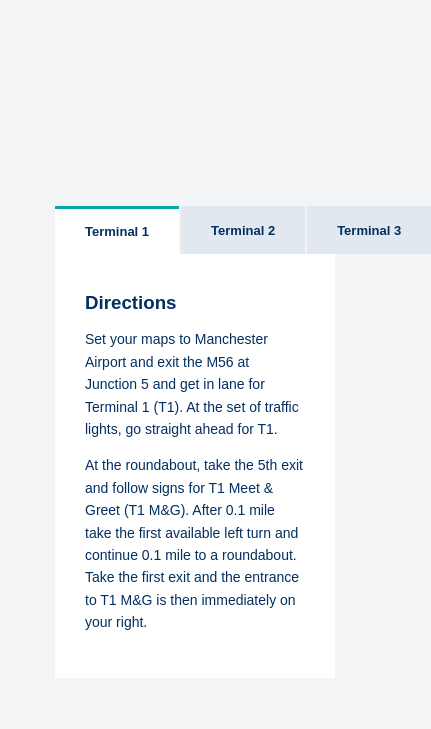
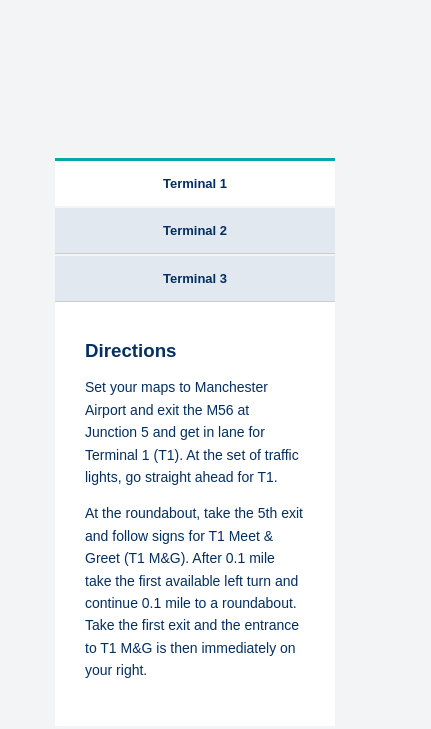
Before and after one commit to mo-rob-1/tab-component-task, a plain HTML site: page index.html in a window 390 px wide. Shown: the whole page, 431 px wide, since content can reach past the window. Drawn offline with Linux system fonts and the light colour scheme.

Commit message:
update: Add responsive design for small screens, stacking tabs vertically with separating borders

```diff
--- a/style.css
+++ b/style.css
@@ -104,3 +104,17 @@
   line-height: 1.6;
   font-size: 14px;
 }
+
+/*
+    Responsive design for screens that are max 600px wide.
+    Tabs stack vertically instead of horizontally, and a border is added
+    between each tab to visually separate them.
+  */
+@media (max-width: 600px) {
+  .tabs {
+    flex-direction: column;
+  }
+  .tab {
+    border-bottom: 1px solid #ccc;
+  }
+}
```
